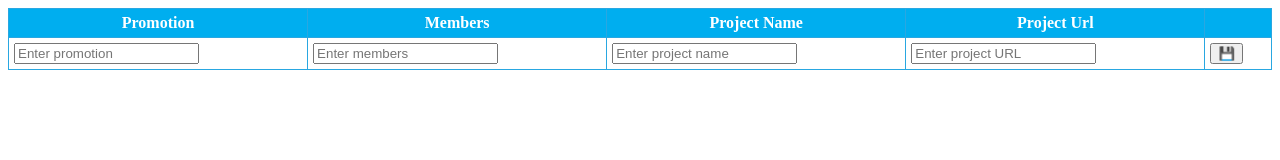
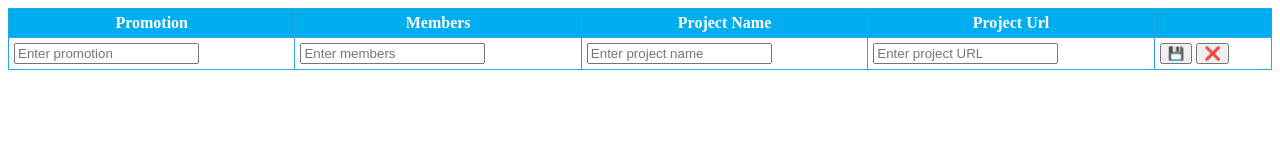
Before and after one commit to gratielau/teams-networking, a website built with webpack: page src/index.html in a window 1280 px wide. Built offline with nearby package versions, Linux system fonts and the light colour scheme; files whose address does not match are found by name.

Commit message:
update from request

```diff
--- a/src/index.html
+++ b/src/index.html
@@ -36,6 +36,7 @@
             </td>
             <td>
               <button type="submit">💾</button>
+              <button type="reset">❌</button>
             </td>
           </tr>
         </tfoot>
```
